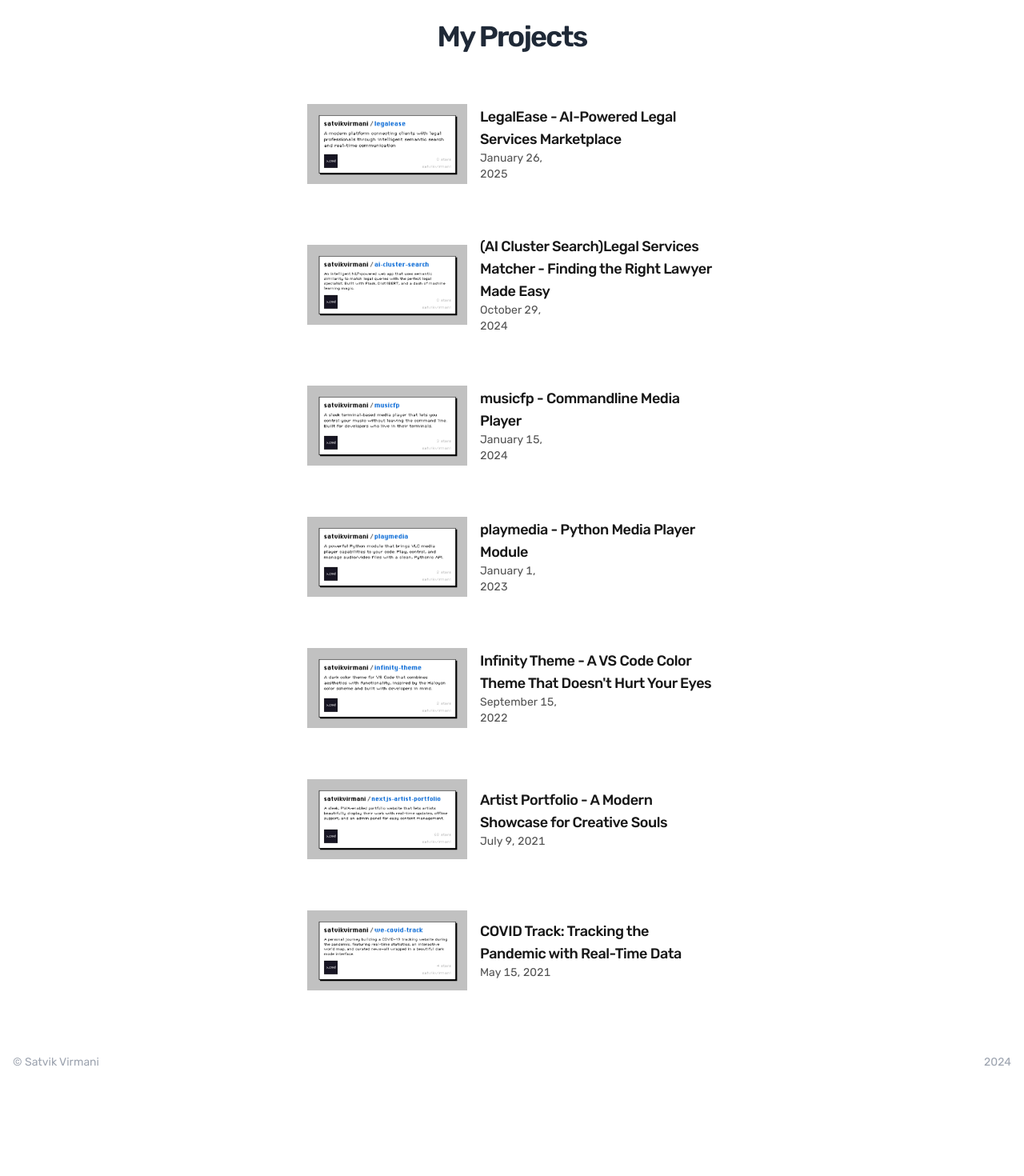
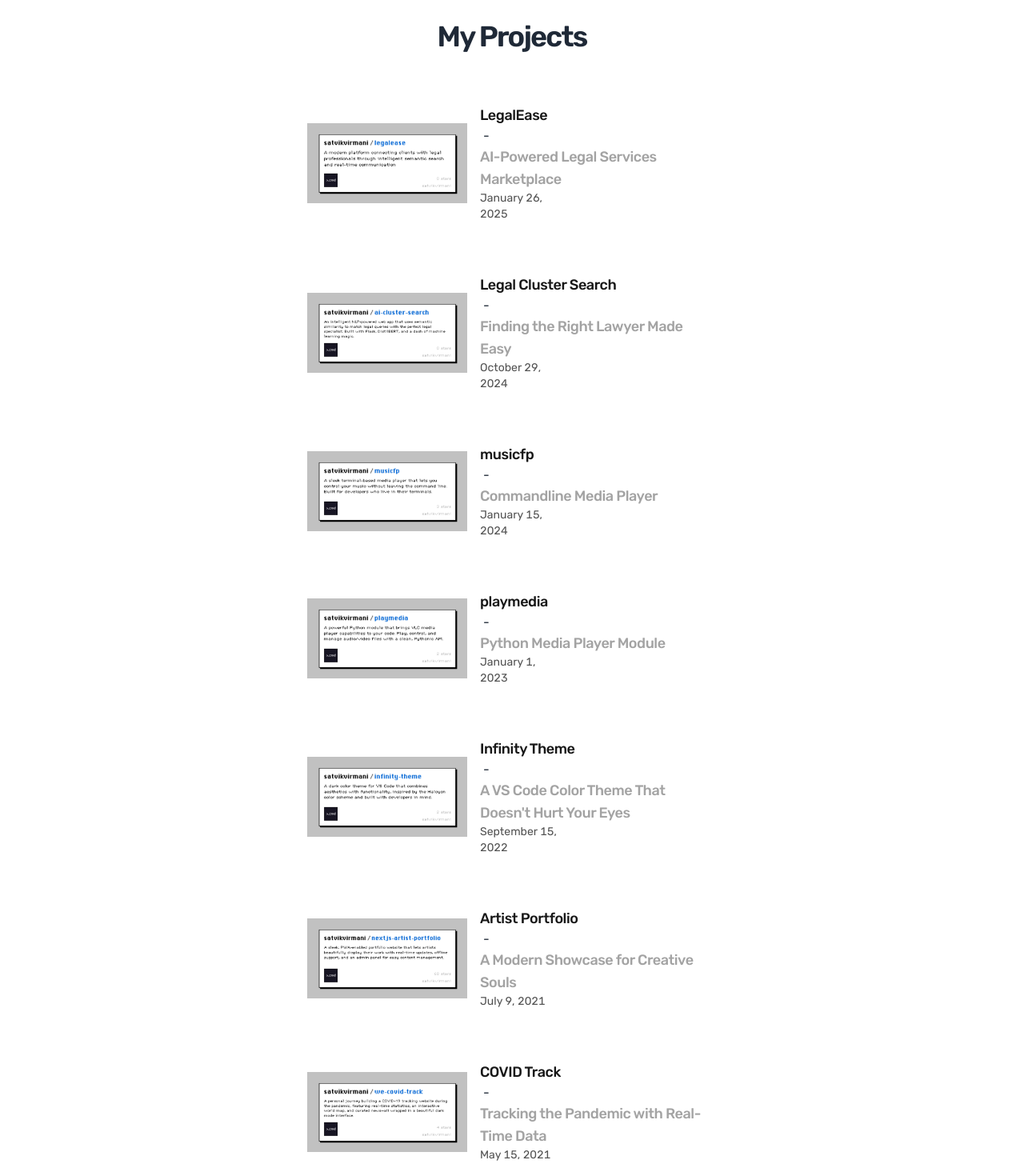
Before and after one commit to satvikvirmani/satvikvirmani, a Next.js app: page /projects in a window 1280 px wide. Shown: the part 160-1630 px from the top of the page at 80% size. Before the commit the page ends 1514 px from the top, so only its background shows below. Built offline with nearby package versions, Linux system fonts and the light colour scheme.

Commit message:
feat: Split project titles into `title` and `subtitle` fields, updating metadata and display in project listings and detail pages.

```diff
--- a/app/components/posts.tsx
+++ b/app/components/posts.tsx
@@ -28,6 +28,12 @@ export function ProjectPosts() {
                 <p className="text-lg font-medium text-neutral-900 dark:text-neutral-100 tracking-tight">
                   {post.metadata.title}
                 </p>
+                <span className="mx-1">
+                  -
+                </span>
+                <p className="text-lg font-medium text-neutral-400 dark:text-neutral-100 tracking-tight">
+                  {post.metadata.subtitle}
+                </p>
                 <p className="text-sm text-neutral-600 dark:text-neutral-400 w-[100px] tabular-nums">
                   {formatDate(post.metadata.publishedAt, false)}
                 </p>
--- a/app/projects/[slug]/page.tsx
+++ b/app/projects/[slug]/page.tsx
@@ -11,8 +11,8 @@ export async function generateStaticParams() {
   }))
 }
 
-export async function generateMetadata({ params }: {params: any}) {
-  const {slug} = await params;
+export async function generateMetadata({ params }: { params: any }) {
+  const { slug } = await params;
 
   const post = getProjectPosts().find((post) => post.slug === slug)
   if (!post) {
@@ -21,6 +21,7 @@ export async function generateMetadata({ params }: {params: any}) {
 
   const {
     title,
+    subtitle,
     publishedAt: publishedTime,
     summary: description,
     image,
@@ -34,6 +35,7 @@ export async function generateMetadata({ params }: {params: any}) {
     description,
     openGraph: {
       title,
+      subtitle,
       description,
       type: 'article',
       publishedTime,
@@ -53,8 +55,8 @@ export async function generateMetadata({ params }: {params: any}) {
   }
 }
 
-export default async function Project({ params }: {params: any}) {
-  const {slug} = await params;
+export default async function Project({ params }: { params: any }) {
+  const { slug } = await params;
 
   const post = getProjectPosts().find((post) => post.slug === slug)
 
@@ -87,7 +89,15 @@ export default async function Project({ params }: {params: any}) {
         }}
       />
       <h1 className="title font-semibold text-2xl tracking-tighter">
-        {post.metadata.title}
+        <span className="title font-semibold text-2xl tracking-tighter">
+          {post.metadata.title}
+        </span>
+        <span className="mx-1">
+          -
+        </span>
+        <span className="title font-semibold text-2xl tracking-tighter text-neutral-400">
+          {post.metadata.subtitle}
+        </span>
       </h1>
       <div className="flex justify-between items-center mt-2 mb-8 text-sm">
         <p className="text-sm text-neutral-600 dark:text-neutral-400">
--- a/app/projects/posts/ai-cluster-search.mdx
+++ b/app/projects/posts/ai-cluster-search.mdx
@@ -1,5 +1,6 @@
 ---
-title: '(AI Cluster Search)Legal Services Matcher - Finding the Right Lawyer Made Easy'
+title: 'Legal Cluster Search'
+subtitle: 'Finding the Right Lawyer Made Easy'
 publishedAt: '2024-10-29'
 summary: 'An intelligent NLP-powered web app that uses semantic similarity to match legal queries with the perfect legal specialist. Built with Flask, DistilBERT, and a dash of machine learning magic.'
 image: '/assets/projects/ai-cluster-search/ai-cluster-search.jpg'
--- a/app/projects/posts/artist-portfolio.mdx
+++ b/app/projects/posts/artist-portfolio.mdx
@@ -1,5 +1,6 @@
 ---
-title: 'Artist Portfolio - A Modern Showcase for Creative Souls'
+title: 'Artist Portfolio'
+subtitle: 'A Modern Showcase for Creative Souls'
 publishedAt: '2021-07-09'
 summary: 'A sleek, PWA-enabled portfolio website that lets artists beautifully display their work with real-time updates, offline support, and an admin panel for easy content management.'
 image: '/assets/projects/artist-portfolio/artist-portfolio.jpg'
--- a/app/projects/posts/covid-track.mdx
+++ b/app/projects/posts/covid-track.mdx
@@ -1,5 +1,6 @@
 ---
-title: 'COVID Track: Tracking the Pandemic with Real-Time Data'
+title: 'COVID Track'
+subtitle: 'Tracking the Pandemic with Real-Time Data'
 publishedAt: '2021-05-15'
 summary: 'A personal journey building a COVID-19 tracking website during the pandemic, featuring real-time statistics, an interactive world map, and curated news—all wrapped in a beautiful dark mode interface.'
 image: '/assets/projects/covid-track/covid-track.jpg'
--- a/app/projects/posts/infinity-theme.mdx
+++ b/app/projects/posts/infinity-theme.mdx
@@ -1,5 +1,6 @@
 ---
-title: 'Infinity Theme - A VS Code Color Theme That Doesn't Hurt Your Eyes'
+title: 'Infinity Theme'
+subtitle: 'A VS Code Color Theme That Doesn't Hurt Your Eyes'
 publishedAt: '2022-09-15'
 summary: 'A dark color theme for VS Code that combines aesthetics with functionality, inspired by the Halcyon color scheme and built with developers in mind.'
 image: '/assets/projects/infinity-theme/infinity-theme.jpg'
--- a/app/projects/posts/legalease.mdx
+++ b/app/projects/posts/legalease.mdx
@@ -1,5 +1,6 @@
 ---
-title: 'LegalEase - AI-Powered Legal Services Marketplace'
+title: 'LegalEase'
+subtitle: 'AI-Powered Legal Services Marketplace'
 publishedAt: '2025-01-26'
 summary: 'A modern platform connecting clients with legal professionals through intelligent semantic search and real-time communication'
 image: '/assets/projects/legalease/legalease.jpg'
--- a/app/projects/posts/musicfp.mdx
+++ b/app/projects/posts/musicfp.mdx
@@ -1,5 +1,6 @@
 ---
-title: 'musicfp - Commandline Media Player'
+title: 'musicfp'
+subtitle: 'Commandline Media Player'
 publishedAt: '2024-01-15'
 summary: 'A sleek terminal-based media player that lets you control your music without leaving the command line. Built for developers who live in their terminals.'
 image: '/assets/projects/musicfp/musicfp.jpg'
--- a/app/projects/posts/playmedia.mdx
+++ b/app/projects/posts/playmedia.mdx
@@ -1,5 +1,6 @@
 ---
-title: 'playmedia - Python Media Player Module'
+title: 'playmedia'
+subtitle: 'Python Media Player Module'
 publishedAt: '2023'
 summary: 'A powerful Python module that brings VLC media player capabilities to your code. Play, control, and manage audio/video files with a clean, Pythonic API.'
 image: '/assets/projects/playmedia/playmedia.jpg'
--- a/app/projects/utils.ts
+++ b/app/projects/utils.ts
@@ -3,6 +3,7 @@ import path from 'path'
 
 type Metadata = {
   title: string
+  subtitle: string
   publishedAt: string
   summary: string
   image: string
```
